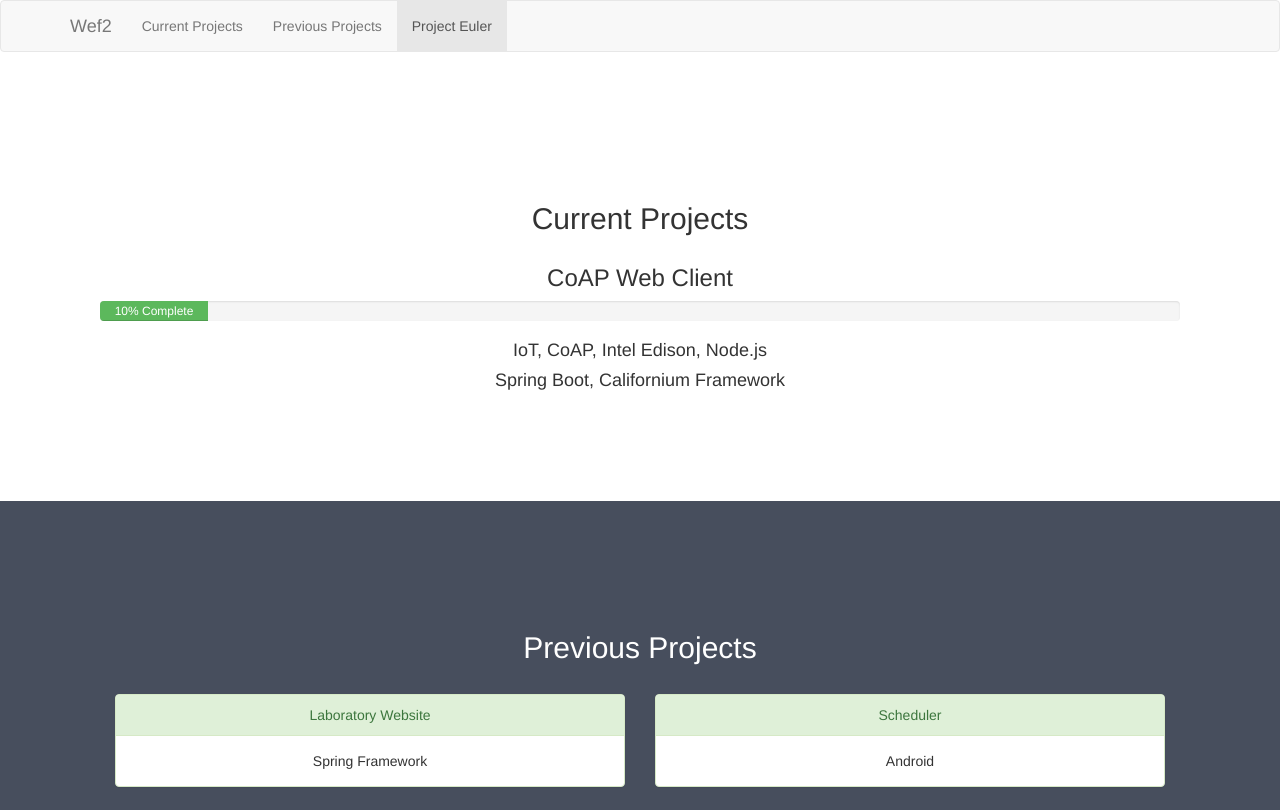
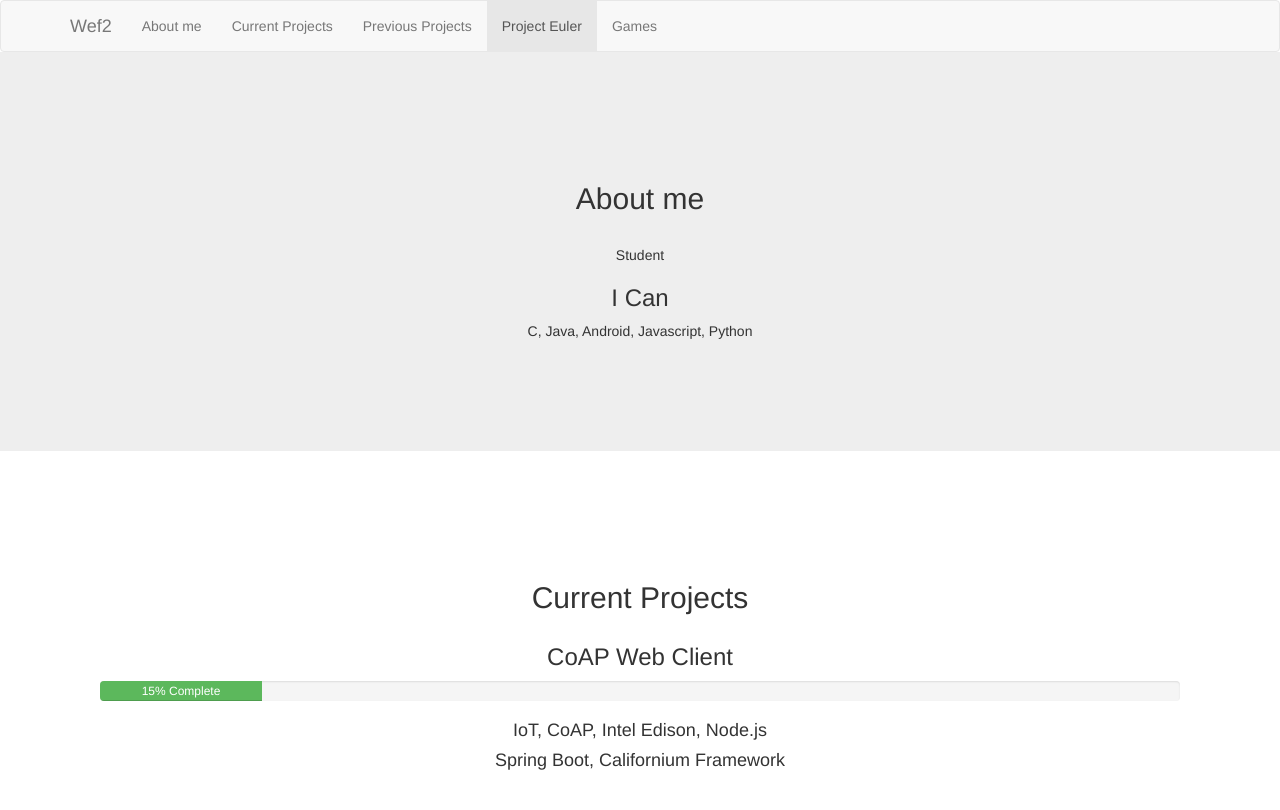
Before and after one commit to Wef2/Wef2.github.io, a plain HTML site: page index.html in a window 1280 px wide. Shown: the top 810 px of the page. Drawn offline with nearby package versions, Linux system fonts and the light colour scheme; a script that the page names is missing.

Commit message:
Add Game Category

```diff
--- a/index.html
+++ b/index.html
@@ -8,7 +8,7 @@
     <meta name="description" content="Wef2.GitHub.io : ">
 
     <link rel="stylesheet" href="http://maxcdn.bootstrapcdn.com/bootstrap/3.3.5/css/bootstrap.min.css">
-    <link rel="stylesheet" type="text/css" media="screen" href="style/style.css">
+    <link rel="stylesheet" type="text/css" media="screen" href="style/main_style.css">
 
     <title>Wef2.GitHub.io</title>
   </head>
@@ -20,20 +20,29 @@
           <a class="navbar-brand" href="#">Wef2</a>
         </div>
         <ul class="nav navbar-nav" id="myNavbar">
+          <li><a href="#aboutme">About me</a></li>
           <li><a href="#current">Current Projects</a></li>
           <li><a href="#previous">Previous Projects</a></li>
           <li><a href="#euler">Project Euler</a></li>
+          <li><a href="/game.html">Games</a></li>
         </ul>
       </div>
     </nav>
+
+    <div class="container-fluid text-center background-gray" id="aboutme">
+      <h2>About me</h2>
+      <p>Student</p>
+      <h3>I Can</h3>
+      <p>C, Java, Android, Javascript, Python</p>
+    </div>
 
     <div class="container-fluid text-center" id="current">
       <h2>Current Projects</h2>
       <h3>CoAP Web Client</h3>
       <div class="progress">
         <div class="progress-bar progress-bar-success" role="progressbar" aria-valuenow="50"
-        aria-valuemin="0" aria-valuemax="100" style="width:10%">
-          10% Complete
+        aria-valuemin="0" aria-valuemax="100" style="width:15%">
+          15% Complete
         </div>
       </div>
       <h4>IoT, CoAP, Intel Edison, Node.js</h4>
@@ -62,7 +71,7 @@
       <div class="progress text-center">
         <div class="progress-bar progress-bar-primary" role="progressbar" aria-valuenow="50"
         aria-valuemin="0" aria-valuemax="100" style="width:9%">
-          51 / 546
+          51 / 547
         </div>
       </div>
     </div>
--- a/style/style.css
+++ b/style/main_style.css
@@ -1,3 +1,7 @@
+.navbar{
+  margin-bottom:0;
+}
+
 h2{
   margin:30px;
 }
@@ -20,6 +24,11 @@ a:hover{
   padding:100px;
 }
 
+
+.background-gray{
+  background-color: #EEEEEE;
+}
+
 .background-blue{
   background-color: #3399ff;
 }
```
Also changed, not shown: game.html (added, +24 -0 lines), images/github.svg (added), scripts/game_app.js (added), scripts/main_app.js (renamed from scripts/app.js), scripts/main_link.js (renamed from scripts/link.js), style/game.css (added).
